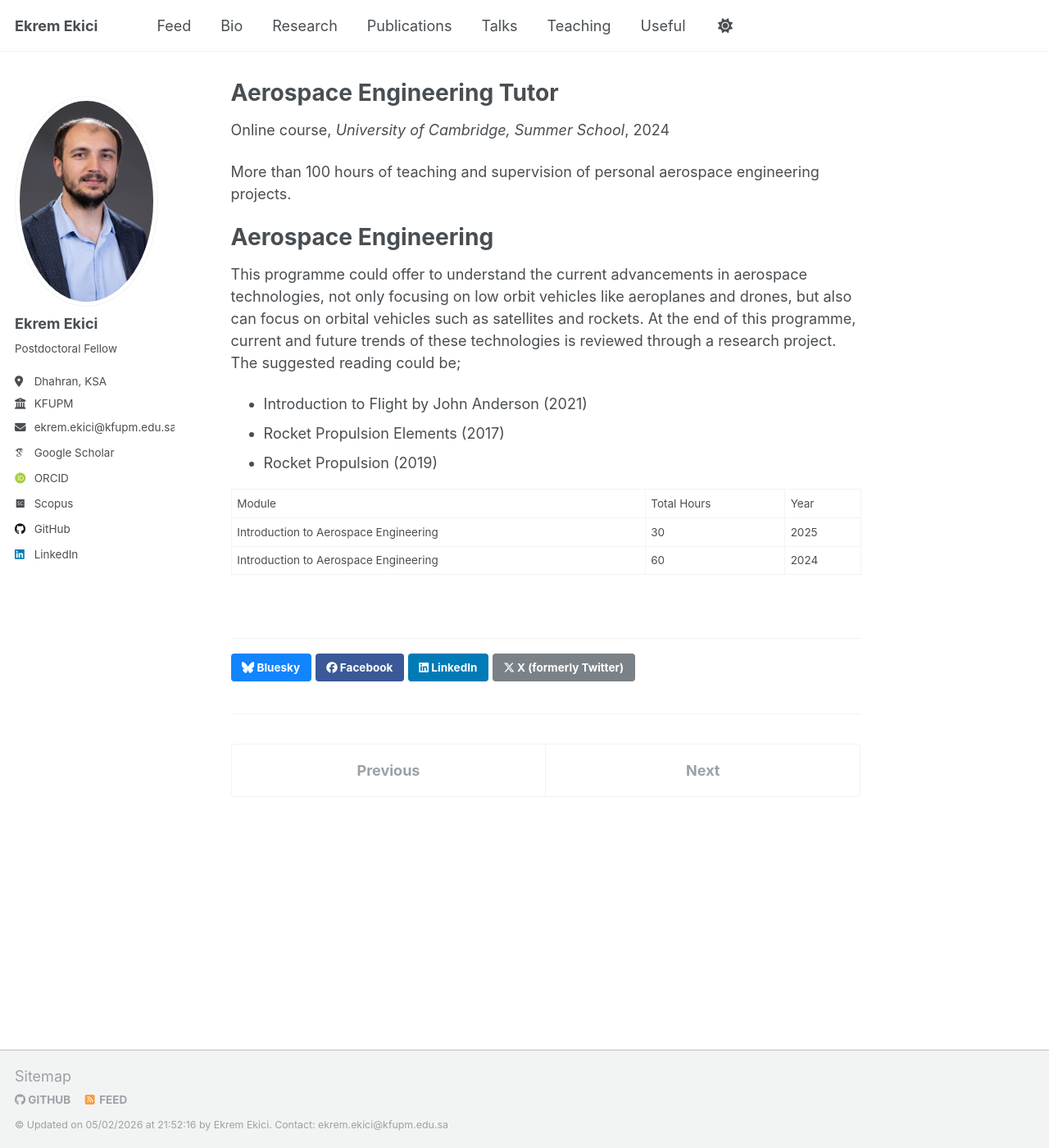
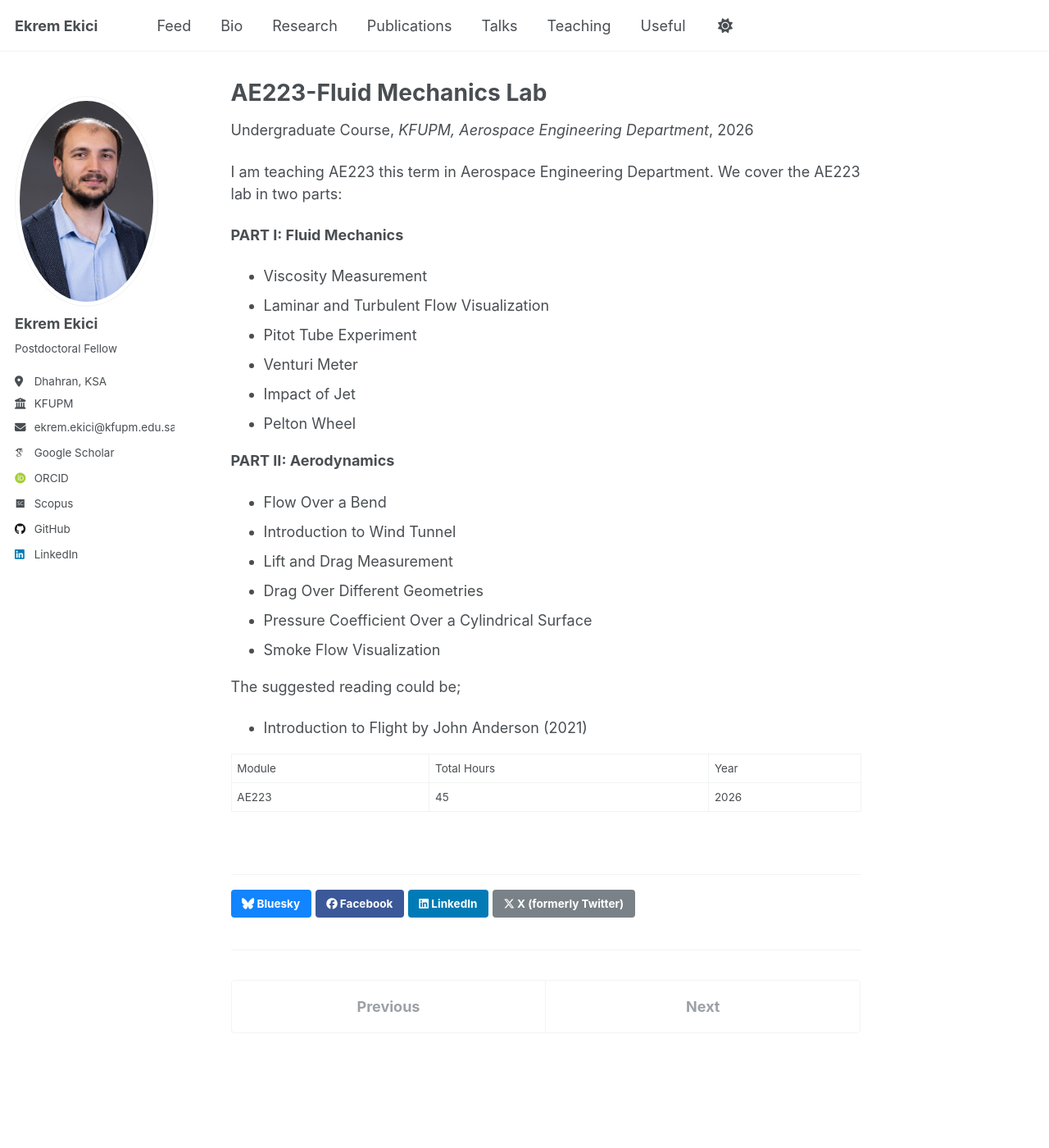
Before and after one commit to ekremekc/ekremekc.github.io, a Jekyll site: the page built from _teaching/AE223.md, in a window 1280 px wide and 1400 px high. Shown: the whole window at 82% size. Built offline with Jekyll 4.4.1, drawn with Linux system fonts in a browser that asks for light colours; some web fonts are replaced.

Commit message:
put teaching and metric paper post

```diff
--- /dev/null
+++ b/_teaching/AE223.md
@@ -0,0 +1,36 @@
+---
+title: "AE223-Fluid Mechanics Lab"
+collection: teaching
+type: "Undergraduate Course"
+permalink: /teaching/aerospace-teaching
+venue: "KFUPM, Aerospace Engineering Department"
+date: 2026-02-04
+location: "Dhahran, Saudi Arabia"
+---
+
+I am teaching AE223 this term in Aerospace Engineering Department. We cover the AE223 lab in two parts:
+
+**PART I: Fluid Mechanics**
+
+- Viscosity Measurement
+- Laminar and Turbulent Flow Visualization
+- Pitot Tube Experiment
+- Venturi Meter
+- Impact of Jet
+- Pelton Wheel
+
+**PART II: Aerodynamics**
+
+- Flow Over a Bend
+- Introduction to Wind Tunnel
+- Lift and Drag Measurement
+- Drag Over Different Geometries
+- Pressure Coefficient Over a Cylindrical Surface
+- Smoke Flow Visualization
+
+ The suggested reading could be;
+
+* Introduction to Flight by John Anderson (2021)
+
+| Module     | Total Hours   | Year |
+| AE223      | 45            | 2026 |
--- a/_teaching/aerospace-teaching.md
+++ b/_teaching/aerospace-teaching.md
@@ -19,6 +19,6 @@
 * Rocket Propulsion Elements (2017)
 * Rocket Propulsion (2019)
 
-| Module           | Total Hours   | Year                                                  |
-| Introduction to Aerospace Engineering         | 30 | 2025 |
-| Introduction to Aerospace Engineering         | 60 | 2024 |
+| Module                                        | Total Hours   | Year |
+| Introduction to Aerospace Engineering         | 30            | 2025 |
+| Introduction to Aerospace Engineering         | 60            | 2024 |
```
Also changed, not shown: _posts/2026-02-04-post-1.md (added, +17 -0 lines).
